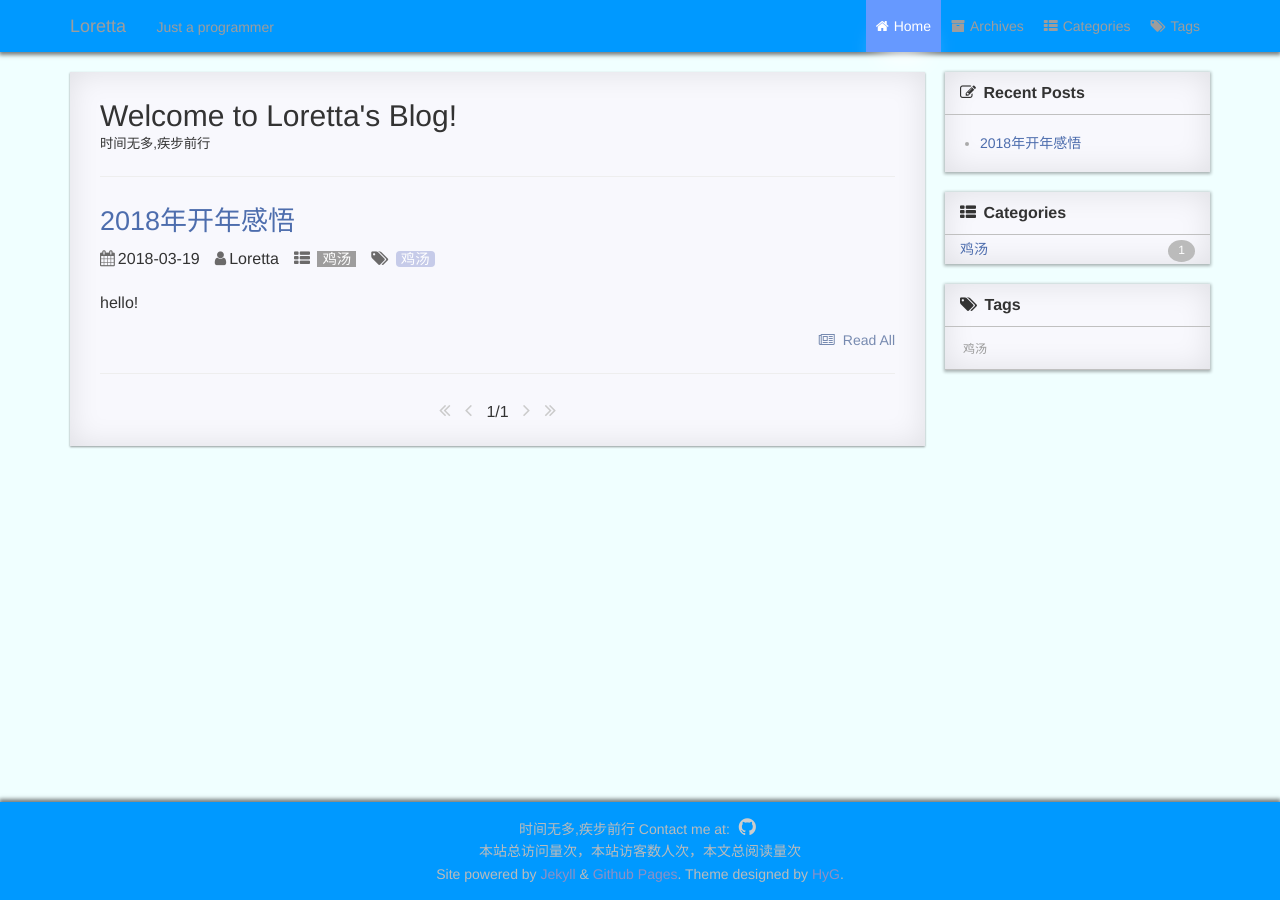
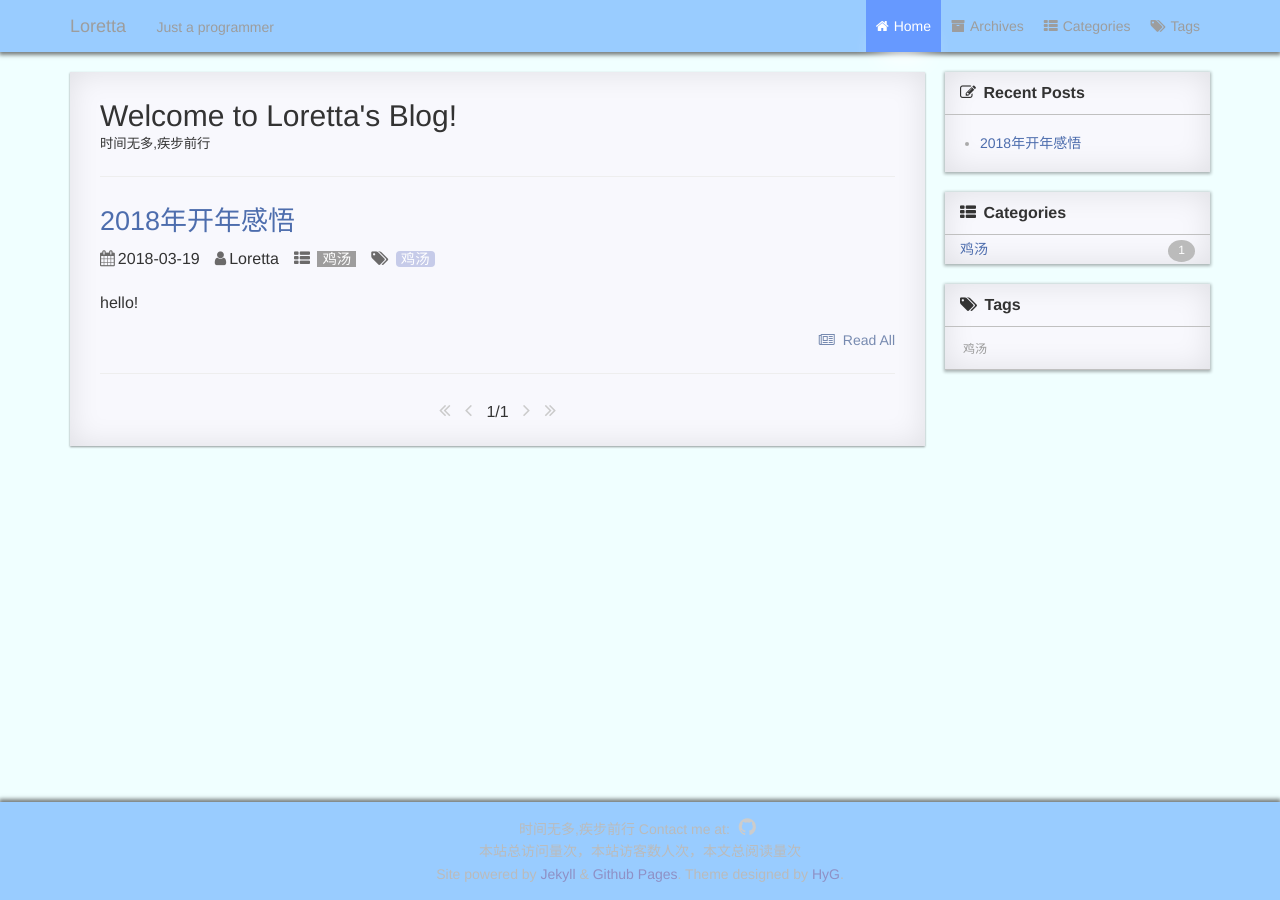
Before and after one commit to Loretta199/Loretta199.github.io, a Jekyll site: the page built from index.html, in a window 1280 px wide. Built offline with Jekyll 4.4.1, drawn with Linux system fonts in a browser that asks for light colours; the list of posts is cut into pages by our own code; comment, search, counter and statistics services are not loaded; a style sheet for code colours, icons or effects is not loaded.

Commit message:
Revert "Revert "fix""
This reverts commit eceb5df1ca297d6dc60068618c7a0af44623c609.

```diff
--- a/_sass/_footer.scss
+++ b/_sass/_footer.scss
@@ -6,7 +6,7 @@
 
     text-align: center;
     // margin-top: 50px;
-    background-color: #0099FF;
+    background-color: #99CCFF;
     box-shadow: 0 -2px 4px 1px rgba(0,0,0,0.5);
     color: #bbb;
     .wrapper {
--- a/_sass/_header.scss
+++ b/_sass/_header.scss
@@ -1,5 +1,5 @@
 header {
-    background: #0099FF;
+    background: #99CCFF;
     height: 52px;
     color: #9d9d9d;
     box-shadow: 0 2px 4px 1px rgba(0,0,0,0.5);
```
